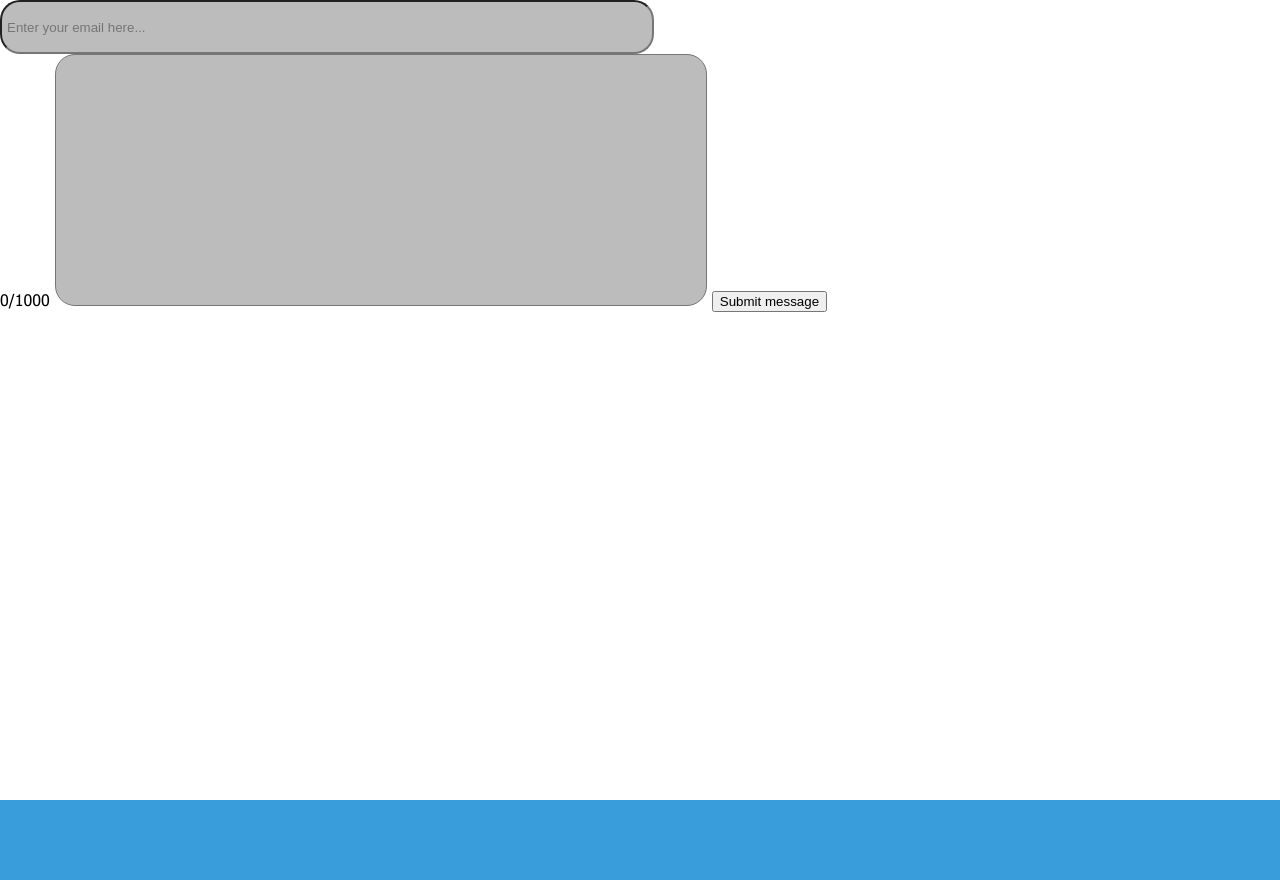
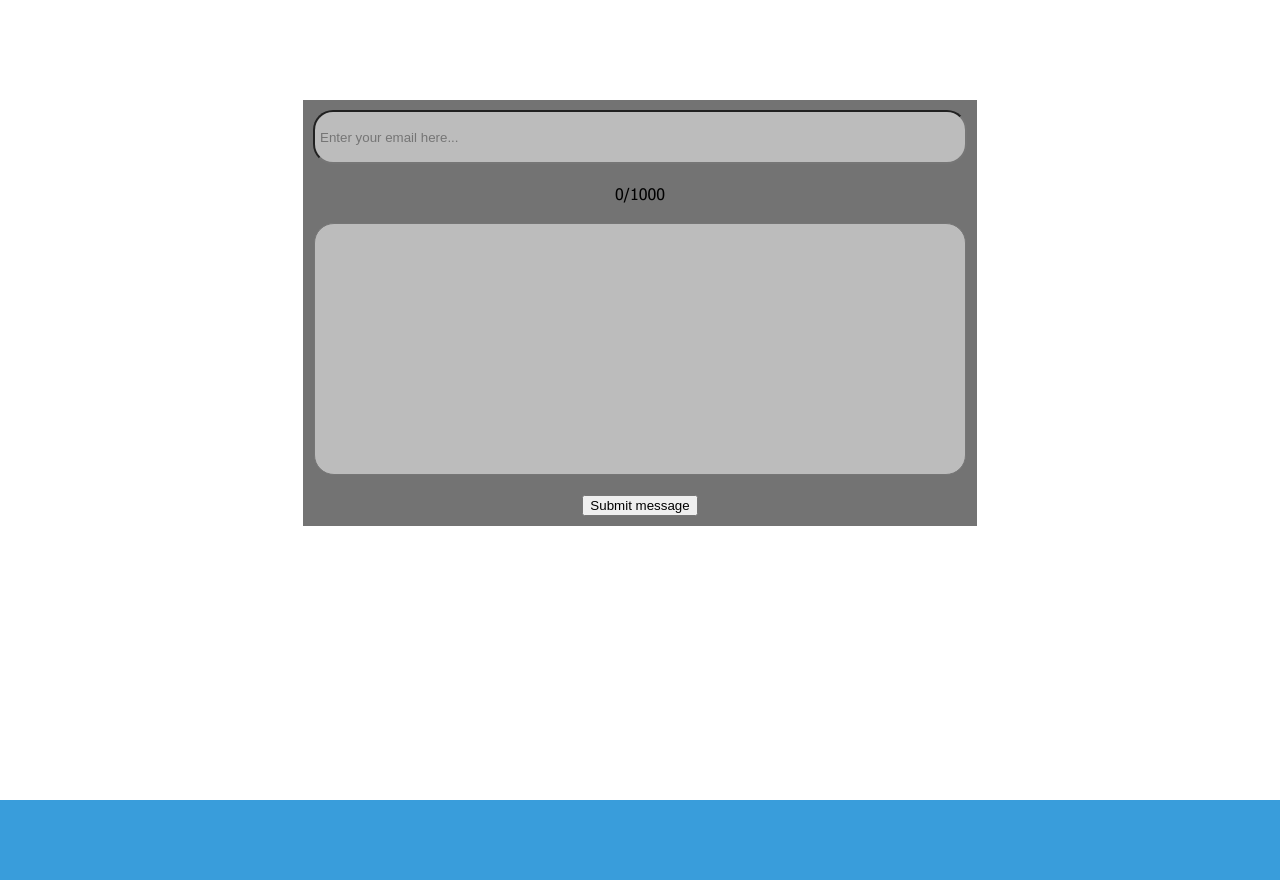
Before and after one commit to Riftaricus/Webapp-2, a PHP site: page /html/contact.php in a window 1280 px wide. Shown: the part 120-1000 px from the top of the page. Run offline with PHP 8.4, Linux system fonts and the light colour scheme.

Commit message:
Improves contact form layout and removes unused files
Enhances contact form styling and structure for better user experience by adding new CSS classes and aligning elements. Increases review message length limit. Removes unused transaction and config files to clean up the project. Simplifies textarea resizing logic for consistency.

```diff
--- a/html/assets/css/style.css
+++ b/html/assets/css/style.css
@@ -622,10 +622,13 @@ footer {
   transform: translateX(-50%);
 }
 
+textarea {
+  resize: none;
+}
+
 #contactmessage{
   width: 50vw;
   height: 30vh;
-  resize: none;
   overflow: hidden;
   border-radius: 20px;
   background-color: rgb(188, 188, 188);
@@ -639,3 +642,13 @@ footer {
   padding: 5px;
   background-color: rgb(188, 188, 188);
 }
+
+.contactform{
+  gap: 20px;
+
+  width: fit-content;
+  padding: 10px;
+  background-color: #737373;
+
+  margin-top: 100px;
+}
--- a/html/assets/js/script.js
+++ b/html/assets/js/script.js
@@ -154,11 +154,4 @@ function updateCounter() {
   }
 
   counter.textContent = amountOfChars + "/1000";
-
-  const textarea = document.getElementById("contactmessage");
-
-  textarea.addEventListener("input", () => {
-    textarea.style.height = "auto"; // reset
-    textarea.style.height = textarea.scrollHeight + "px";
-  });
 }
--- a/html/composer.json
+++ /dev/null
@@ -1,4 +0,0 @@
-{
-  "name": "rifttaricus/webapp-2",
-  "require": {}
-}
--- a/html/contact.php
+++ b/html/contact.php
@@ -7,8 +7,8 @@
 
 <body>
     <?php include './assets/php/header.php' ?>
-    <main>
-        <form action="" method="post">
+    <main class="flex flexcolumn alignitemscenter">
+        <form action="" method="post" class="flex alignitemscenter flexcolumn contactform">
             <div class="flex alignitemscenter">
                 <input type="email" name="email" id="contactemail" placeholder="Enter your email here...">
             </div>
--- a/html/reviews.php
+++ b/html/reviews.php
@@ -25,7 +25,7 @@ login("admin", "admin");
                 ?>
             </div>
             <input type="hidden" name="rating" id="rating" value="">
-            <textarea maxlength="100" name="message" id="reviewinput" placeholder="Write a comment here..."
+            <textarea maxlength="197" name="message" id="reviewinput" placeholder="Write a comment here..."
                 required></textarea>
             <input type="submit" value="Leave review">
         </form>
```
Also changed, not shown: html/transaction.php (deleted, +0 -9 lines).
